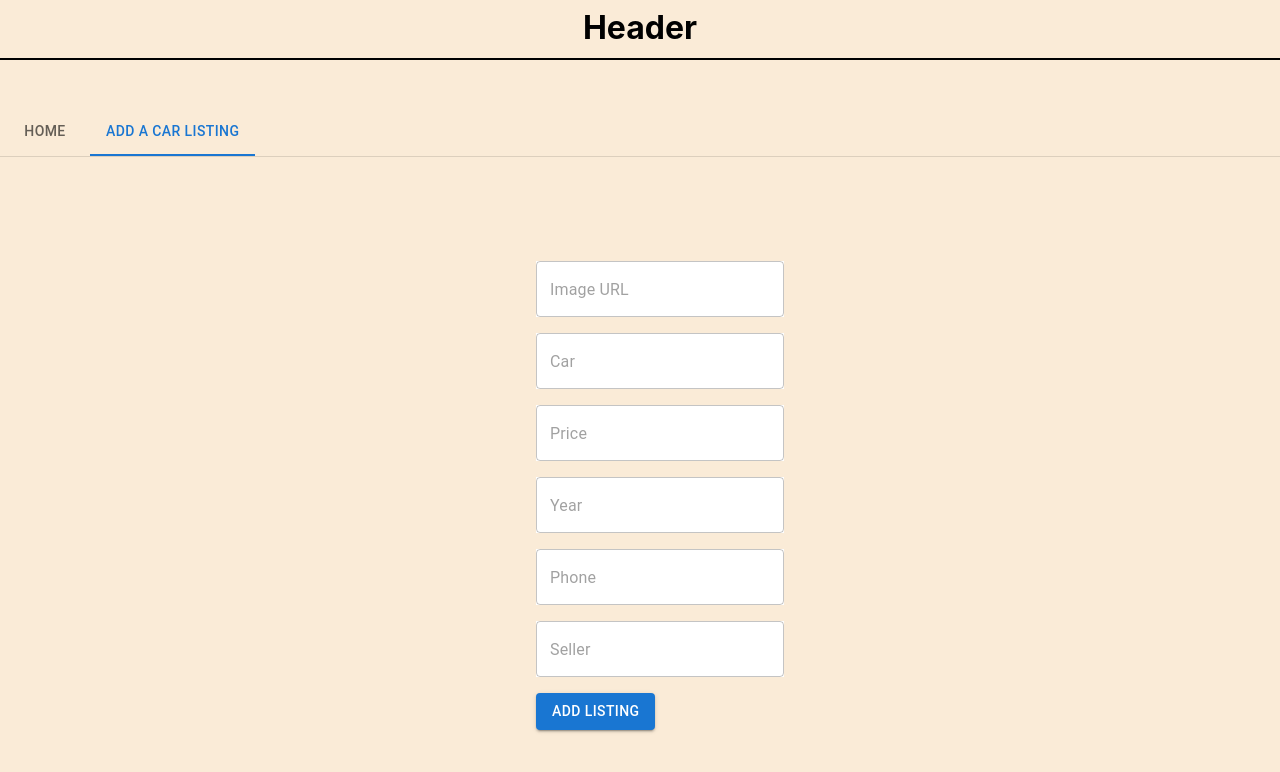
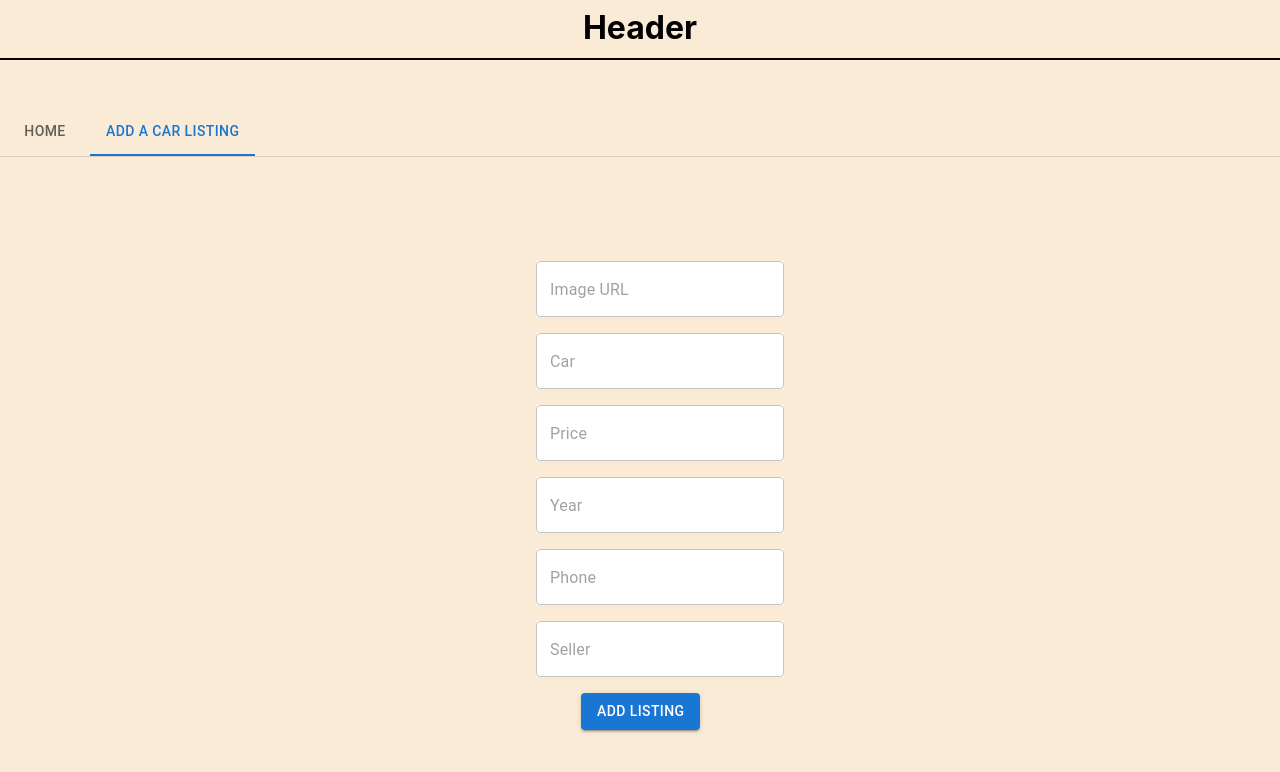
Before and after one commit to Simonas-A/kmp-web, a React (Create React App) app: page /add-listing in a window 1280 px wide. Shown: the top 772 px of the page. Built offline with nearby package versions, Linux system fonts and the light colour scheme.

Commit message:
models added, conenction with BE initiating

```diff
--- a/src/clients/sampleClient.ts
+++ b/src/clients/sampleClient.ts
@@ -1,3 +1,4 @@
+import Listing from "../components/models/listing";
 
 export default class SampleClient {
 
@@ -8,6 +9,24 @@ export default class SampleClient {
         });
         const text = await response.text();
         return text;
+    }
+
+    public static async getCarListings(): Promise<Listing[]> {
+        const url = "https://localhost:7207/Car/GetCars";
+        const response = await fetch(url, {
+            method: "GET"
+        });
+        const text = await response.text();
+        return JSON.parse(text);
+    }
+
+    public static async addCar(listing: Listing): Promise<void> {
+        const url = "https://localhost:7207/Car";
+        const response = await fetch(url, {
+            method: "POST",
+            body: JSON.stringify(listing)
+        });
+        const text = await response.text();
     }
 
     public static getData(): string {
--- a/src/components/Main.tsx
+++ b/src/components/Main.tsx
@@ -48,7 +48,7 @@ const Main = () => {
                 } />
                 <Route index path={ROUTES.ADD_LISTING} element={
                     <TabPanel value={value} index={1}>
-                        <AddListing listing={setAddedListing}/>
+                        <AddListing />
                     </TabPanel>
                 } />
             </Routes>
--- a/src/components/addListing/AddListing.js
+++ /dev/null
@@ -1,49 +0,0 @@
-import { Box, TextField } from '@mui/material'
-import Button from '@mui/material/Button'
-import React, { useRef, useState } from 'react'
-import { NavLink, useNavigate } from 'react-router-dom';
-import Main from '../Main';
-
-const AddListing = ({listing}) => {
-  const [arr, setArr] = useState([]);
-  const [img, setImg] = useState('');
-  const [car, setCar] = useState('');
-  const [price, setPrice] = useState('');
-  const [year, setYear] = useState('');
-  const [phone, setPhone] = useState('');
-  const [seller, setSeller] = useState('');
-
-  const clickHandler = (e) => {
-      e.preventDefault();
-      if (img && car && price && year && phone && seller) {
-        const aCar = {img:img, car:car, price:price, year:year, phone:phone, seller:seller};
-        console.log(aCar);
-        setArr((arr) => {
-          return [...arr, aCar]
-        });
-      } else {
-        console.log('empty values')
-      }
-      // setArr([...arr, {img, car, price, year, phone, seller}]);
-      listing = arr;
-      // console.log(arr);
-  }
-
-  return (
-    <>
-      <Box sx={{marginTop:10, marginLeft: '40vw'}} >
-          <TextField type='text' sx={{backgroundColor: 'white', marginBottom: 2}} placeholder='Image URL' value={img} autocomplete='off' onChange={e => setImg(e.target.value)}/> <br/>
-          <TextField type='text' sx={{backgroundColor: 'white', marginBottom: 2}}  placeholder='Car' value={car} autocomplete='off' onChange={e => setCar(e.target.value)}/> <br/>
-          <TextField type='text' sx={{backgroundColor: 'white', marginBottom: 2}}  placeholder='Price' value={price} autocomplete='off' onChange={e => setPrice(e.target.value)}/><br/>
-          <TextField type='text' sx={{backgroundColor: 'white', marginBottom: 2}}  placeholder='Year' value={year} autocomplete='off' onChange={e => setYear(e.target.value)}/> <br/>
-          <TextField type='text' sx={{backgroundColor: 'white', marginBottom: 2}}  placeholder='Phone' value={phone} autocomplete='off' onChange={e => setPhone(e.target.value)}/><br/>
-          <TextField type='text' sx={{backgroundColor: 'white', marginBottom: 2}}  placeholder='Seller' value={seller} autocomplete='off' onChange={e => setSeller(e.target.value)}/> <br/>
-          <Button variant="contained" onClick={clickHandler}>Add listing</Button>
-          {/* <NavLink to='/' style={{textDecoration: 'none', paddingLeft:45}}></NavLink> */}
-          {/* <h1>{arr}</h1> */}
-      </Box>
-    </>
-  )
-}
-
-export default AddListing
--- /dev/null
+++ b/src/components/addListing/AddListing.tsx
@@ -0,0 +1,55 @@
+import { Box, TextField } from '@mui/material'
+import Button from '@mui/material/Button'
+import React, { useRef, useState } from 'react'
+import { NavLink, useNavigate } from 'react-router-dom';
+import SampleClient from '../../clients/sampleClient';
+import Main from '../Main';
+import Listing from '../models/listing';
+
+const AddListing = () => {
+  const [arr, setArr] = useState([]);
+  const [img, setImg] = useState('');
+  const [car, setCar] = useState('');
+  const [price, setPrice] = useState('');
+  const [year, setYear] = useState('');
+  const [phone, setPhone] = useState('');
+  const [seller, setSeller] = useState('');
+
+  const clickHandler = async (e: any) => {
+      // e.preventDefault();
+      // if (img && car && price && year && phone && seller) {
+      //   const aCar = {img:img, car:car, price:price, year:year, phone:phone, seller:seller};
+      //   console.log(aCar);
+      //   setArr((arr) => {
+      //     return [...arr, aCar]
+      //   });
+      // } else {
+      //   console.log('empty values')
+      // }
+      //setArr([...arr, {img, car, price, year, phone, seller}]);
+      //listing = arr;
+      const listing = new Listing(car, seller, price);
+      await SampleClient.addCar(listing);
+      // console.log(arr);
+  }
+
+  return (
+    <>
+      <Box sx={{marginTop:10, marginLeft: '40vw'}} >
+          <TextField type='text' sx={{backgroundColor: 'white', marginBottom: 2}} placeholder='Image URL' value={img} autoComplete='off' onChange={e => setImg(e.target.value)}/> <br/>
+          <TextField type='text' sx={{backgroundColor: 'white', marginBottom: 2}}  placeholder='Car' value={car} autoComplete='off' onChange={e => setCar(e.target.value)}/> <br/>
+          <TextField type='text' sx={{backgroundColor: 'white', marginBottom: 2}}  placeholder='Price' value={price} autoComplete='off' onChange={e => setPrice(e.target.value)}/><br/>
+          <TextField type='text' sx={{backgroundColor: 'white', marginBottom: 2}}  placeholder='Year' value={year} autoComplete='off' onChange={e => setYear(e.target.value)}/> <br/>
+          <TextField type='text' sx={{backgroundColor: 'white', marginBottom: 2}}  placeholder='Phone' value={phone} autoComplete='off' onChange={e => setPhone(e.target.value)}/><br/>
+          <TextField type='text' sx={{backgroundColor: 'white', marginBottom: 2}}  placeholder='Seller' value={seller} autoComplete='off' onChange={e => setSeller(e.target.value)}/> <br/>
+
+          <NavLink to='/' style={{textDecoration: 'none', paddingLeft:45}}>
+            <Button variant="contained" onClick={clickHandler}>Add listing</Button>
+          </NavLink>
+          {/* <h1>{arr}</h1> */}
+      </Box>
+    </>
+  )
+}
+
+export default AddListing
--- /dev/null
+++ b/src/components/models/listing.ts
@@ -0,0 +1,25 @@
+export default class Listing{
+    constructor(_car: string, _model: string, _price: string){
+        this.car = _car;
+        this.model = _model;
+        this.price = _price;
+
+    }
+
+    public car: string;
+    public model: string;
+    public price: string;
+}
+
+export class Car{
+    constructor(_car: string, _model: string, _price: string){
+        this.car = _car;
+        this.model = _model;
+        this.price = _price;
+
+    }
+
+    public car: string;
+    public model: string;
+    public price: string;
+}
```
